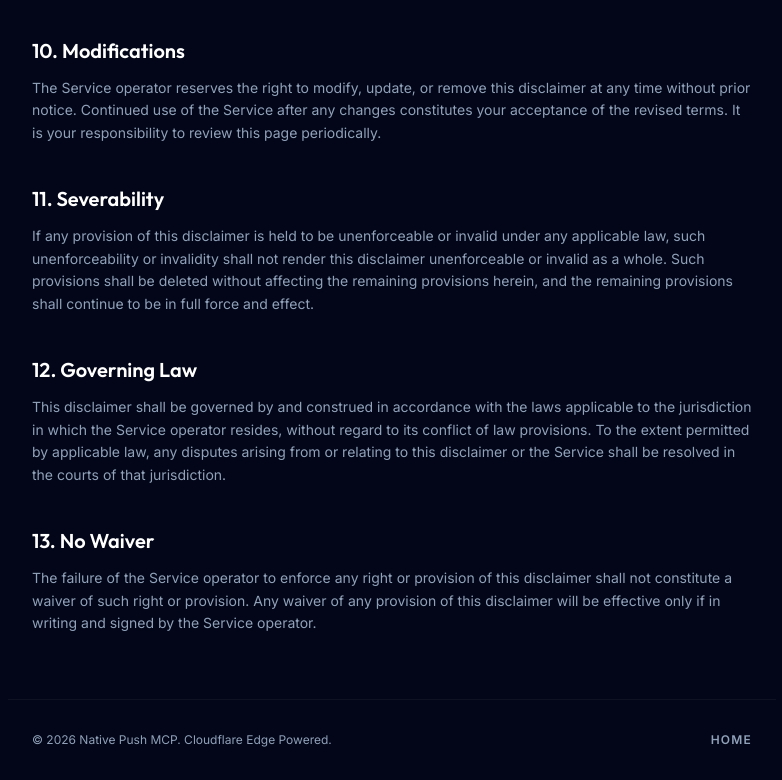
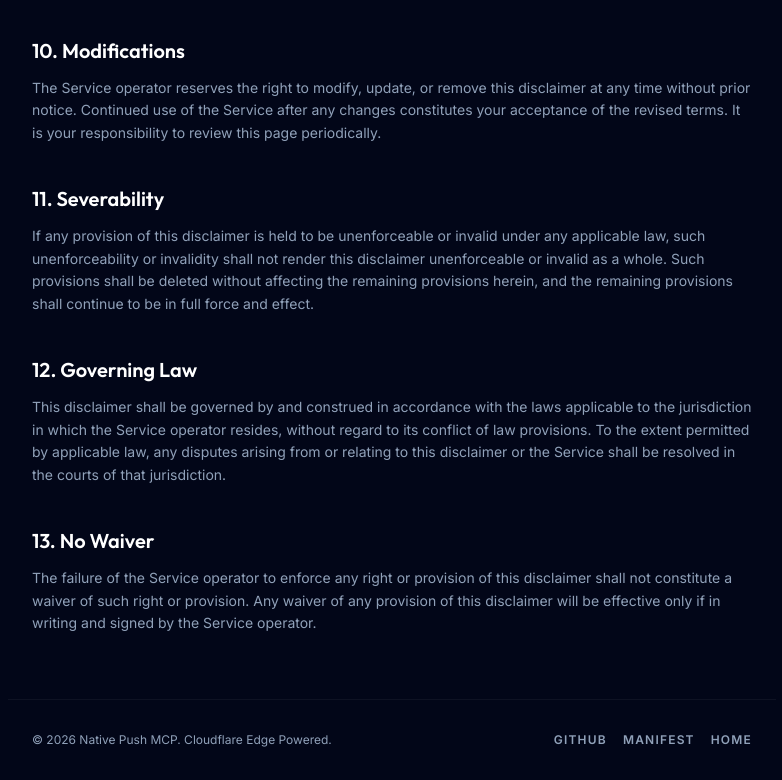
Before and after one commit to webpushmcp/webpushmcp, a website built with Vite: page client/legal.html in a window 1280 px wide. Shown: the part 2077-2857 px from the top of the page, without its empty margins (248-1030 px from the left). Built offline with nearby package versions, Linux system fonts and the light colour scheme.

Commit message:
Update GitHub link and footer consistency

```diff
--- a/client/index.html
+++ b/client/index.html
@@ -237,7 +237,7 @@ the send_notification tool with:
     <footer class="relative z-10 max-w-5xl mx-auto px-6 py-8 border-t border-white/5 flex flex-col md:flex-row justify-between items-center gap-4 text-slate-400 text-xs">
         <p>&copy; 2026 Native Push MCP. Cloudflare Edge Powered.</p>
         <div class="flex gap-4">
-          <a href="https://github.com/bernd/webpush-native-mcp" target="_blank" rel="noopener noreferrer" class="hover:text-indigo-400 transition-colors uppercase tracking-widest font-bold">GitHub</a>
+          <a href="https://github.com/webpushmcp/webpushmcp" target="_blank" rel="noopener noreferrer" class="hover:text-indigo-400 transition-colors uppercase tracking-widest font-bold">GitHub</a>
           <a href="/manifest.json" class="hover:text-indigo-400 transition-colors uppercase tracking-widest font-bold">Manifest</a>
           <a href="/legal.html" class="hover:text-indigo-400 transition-colors uppercase tracking-widest font-bold">Legal</a>
         </div>
--- a/client/legal.html
+++ b/client/legal.html
@@ -148,7 +148,11 @@
 
     <footer class="relative z-10 max-w-3xl mx-auto px-6 py-8 border-t border-white/5 flex flex-col md:flex-row justify-between items-center gap-4 text-slate-400 text-xs">
         <p>&copy; 2026 Native Push MCP. Cloudflare Edge Powered.</p>
-        <a href="/" class="hover:text-indigo-400 transition-colors uppercase tracking-widest font-bold">Home</a>
+        <div class="flex gap-4">
+          <a href="https://github.com/webpushmcp/webpushmcp" target="_blank" rel="noopener noreferrer" class="hover:text-indigo-400 transition-colors uppercase tracking-widest font-bold">GitHub</a>
+          <a href="/manifest.json" class="hover:text-indigo-400 transition-colors uppercase tracking-widest font-bold">Manifest</a>
+          <a href="/" class="hover:text-indigo-400 transition-colors uppercase tracking-widest font-bold">Home</a>
+        </div>
     </footer>
 
 </body>
```
